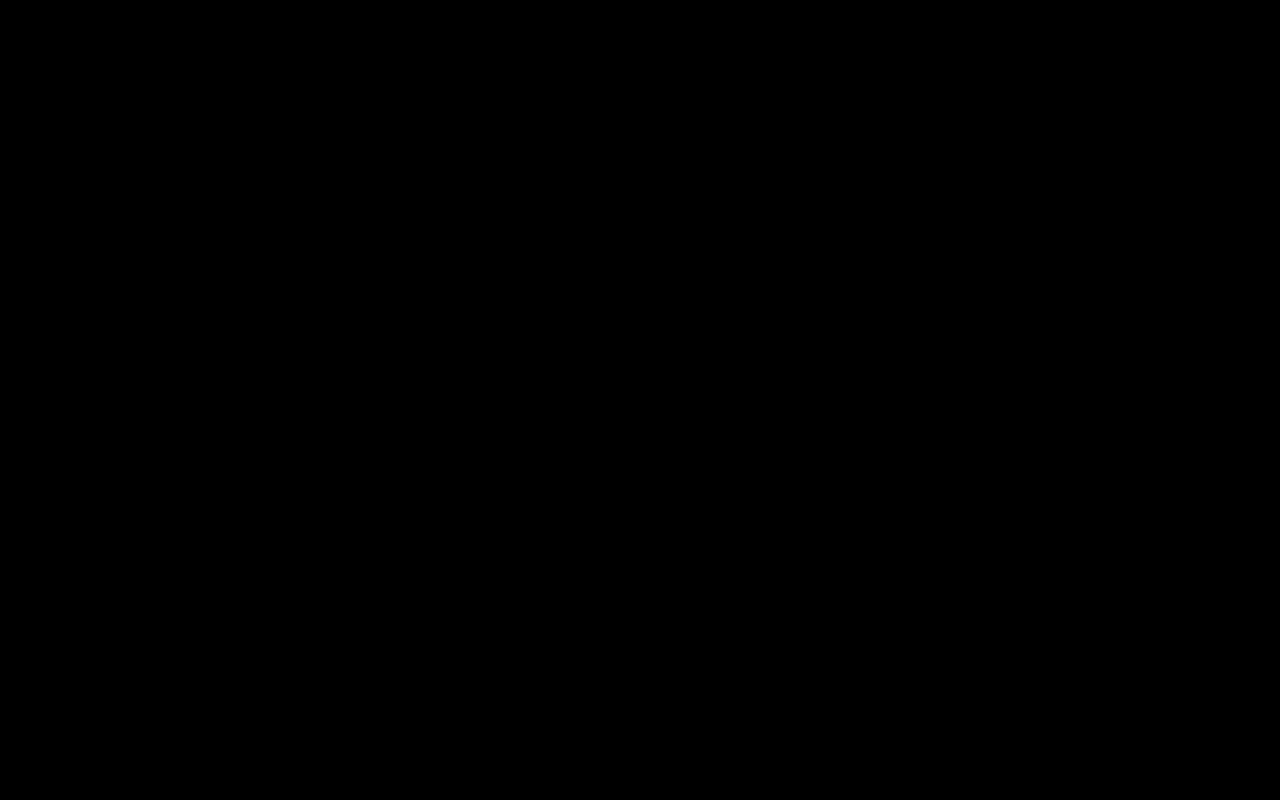
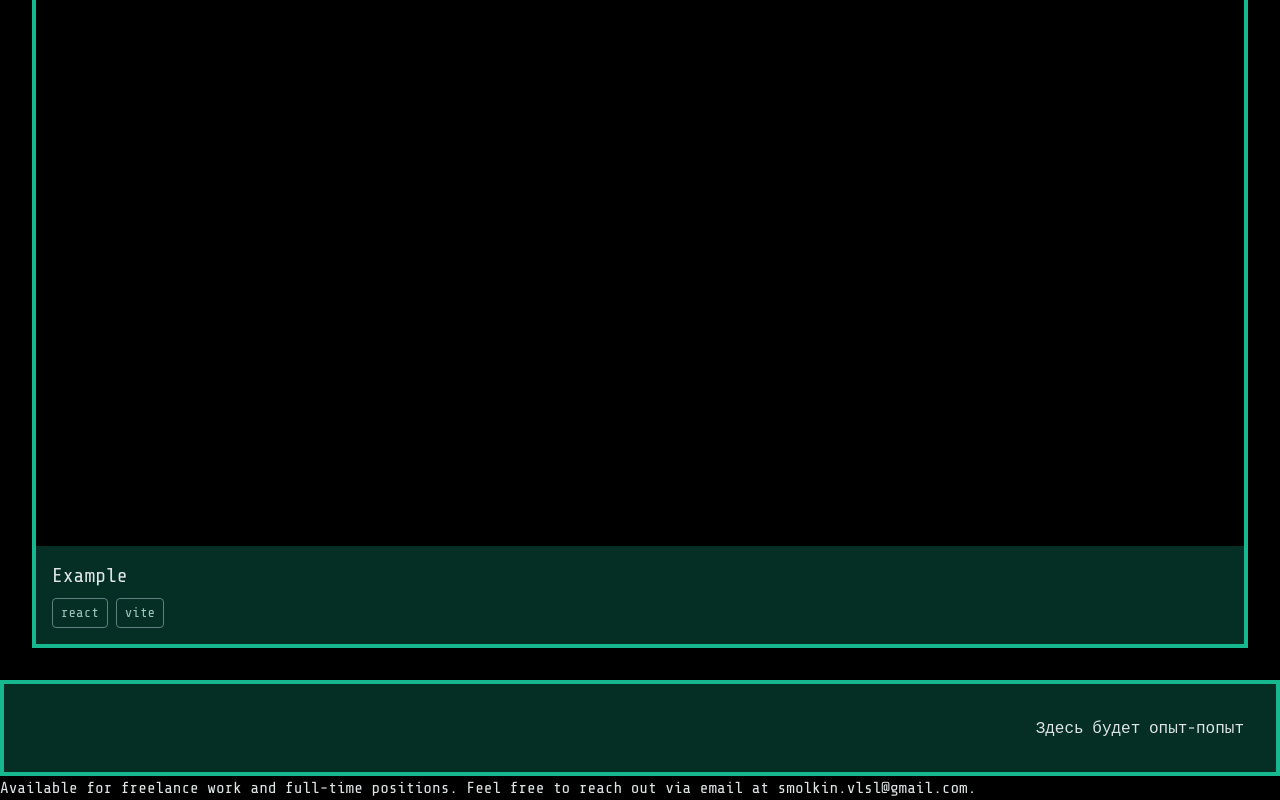
Before and after one commit to C0deCat/portfolio-page, a React (Vite) app: page / in a window 1280 px wide. Shown: the part 1865-2665 px from the top of the page. Before the commit the page ends 1803 px from the top, so only its background shows below. Built offline with nearby package versions, Linux system fonts and the light colour scheme; a web font is replaced by a local one.

Commit message:
feat: add ProjectCard component

```diff
--- a/src/sections/Experience.tsx
+++ b/src/sections/Experience.tsx
@@ -2,10 +2,10 @@ import classNames from "classnames";
 import { defaultContainer } from "../stylizers";
 
 const Experience: React.FC = () => {
-  const block = classNames(defaultContainer());
+  const block = classNames(defaultContainer(), "p-8 flex justify-end");
 
   return (
-    <section id="experience" className="p-8 flex justify-end">
+    <section id="experience" className={block}>
       Здесь будет опыт-попыт
     </section>
   );
--- a/src/sections/MyWork.tsx
+++ b/src/sections/MyWork.tsx
@@ -1,8 +1,44 @@
+import classNames from "classnames";
+import { defaultContainer } from "../stylizers";
+import FoldImage from "../assets/Fold.svg";
+
+export interface ProjectCardProps {
+  title: string;
+  tags: string[];
+  image: string;
+}
+
+export const ProjectCard: React.FC<ProjectCardProps> = ({
+  title,
+  tags,
+  image,
+}) => {
+  const cardClasses = classNames(defaultContainer(), "overflow-hidden flex flex-col");
+
+  return (
+    <div className={cardClasses}>
+      <div className="w-full aspect-video overflow-hidden bg-black">
+        <img src={image} alt={title} className="object-cover w-full h-full" />
+      </div>
+      <div className="p-4">
+        <h3 className="text-xl text-primary mb-2">{title}</h3>
+        <ul className="flex flex-wrap gap-2 text-secondary text-sm">
+          {tags.map((tag) => (
+            <li key={tag} className="px-2 py-1 border border-(--color-secondary) rounded">
+              {tag}
+            </li>
+          ))}
+        </ul>
+      </div>
+    </div>
+  );
+};
+
 const MyWork: React.FC = () => {
   return (
-    <section id="work">
-      <h1>My Work</h1>
-      <div>Здесь будут карточки с примерами моих работ</div>
+    <section id="work" className="p-8 space-y-4">
+      <h1 className="text-3xl mb-4">My Work</h1>
+      <ProjectCard title="Example" tags={["react", "vite"]} image={FoldImage} />
     </section>
   );
 };
```
